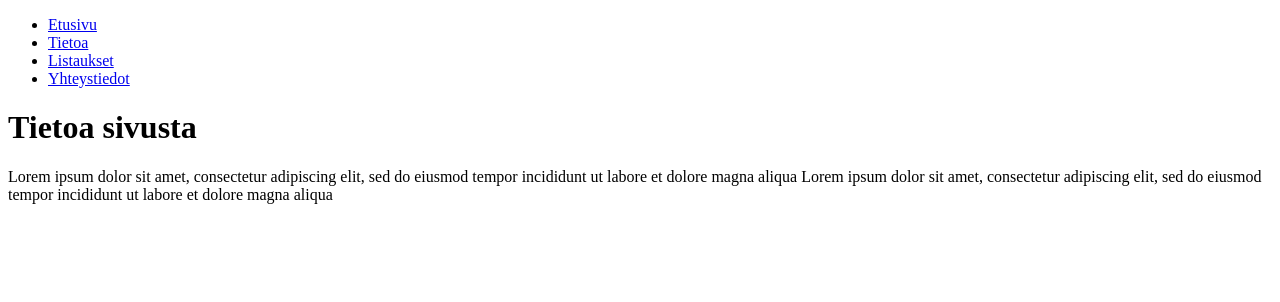
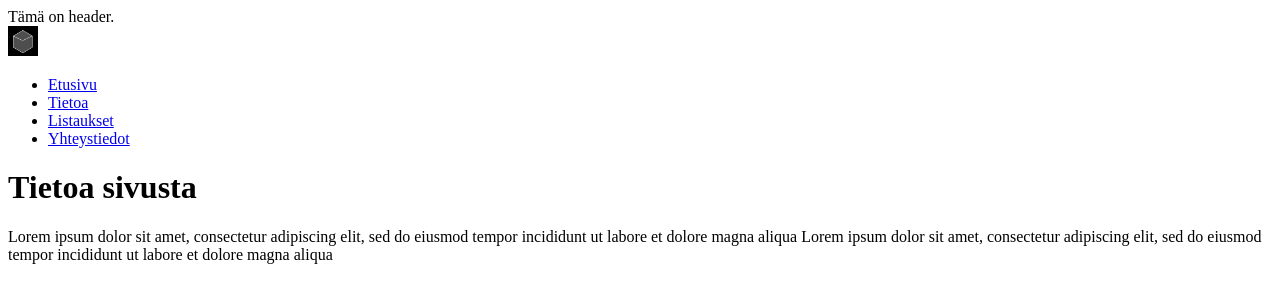
Before and after one commit to hjalmar404/web-course, a plain HTML site: page about.html in a window 1280 px wide. Drawn offline with Linux system fonts and the light colour scheme.

Commit message:
header muutoksia

```diff
--- a/about.html
+++ b/about.html
@@ -5,6 +5,8 @@
     <title>Tietoa</title>
 </head>
 <body>
+    <header>Tämä on header.</header>
+    <img src="images/ka.png" alt="Neliö logo." width="30" height="30">
     <nav>
         <ul>
             <li><a href="index.html">Etusivu</a></li>
```
Also changed, not shown: contact.html (+2 -0 lines), index.html (+2 -0 lines), listing.html (+2 -0 lines).
